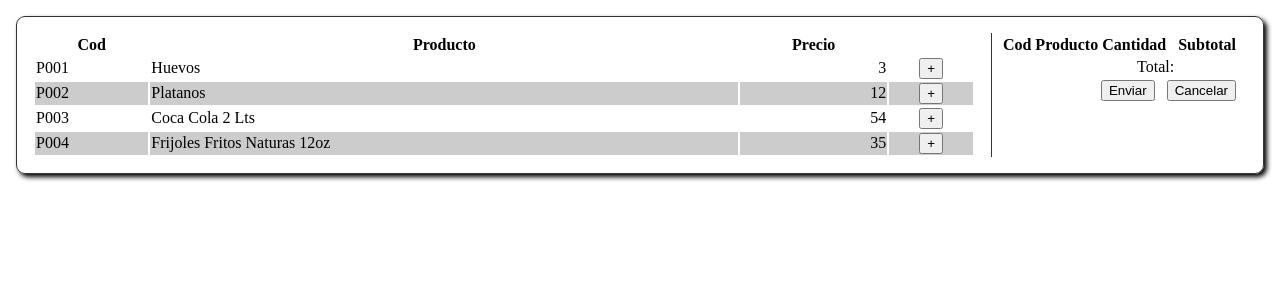
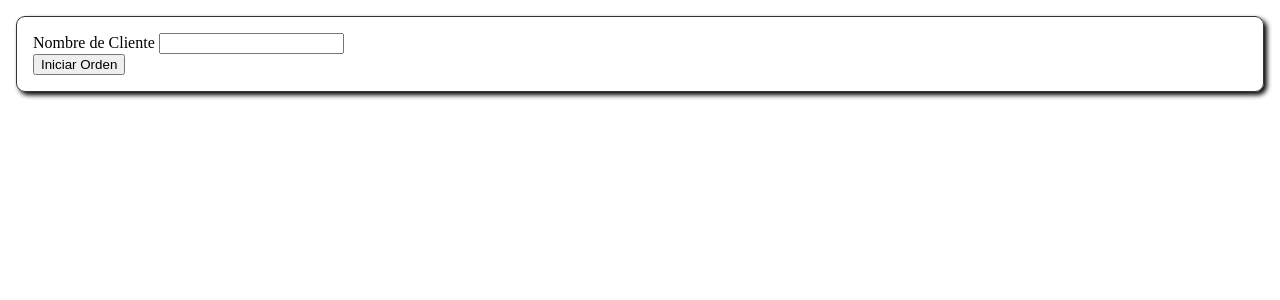
Before and after one commit to obetancourthunicah/nw_202502, a PHP site: page /client.php in a window 1280 px wide. Shown: the part 98-398 px from the top of the page. Run offline with PHP 8.4, Linux system fonts and the light colour scheme.

Commit message:
clase 20250526

```diff
--- a/mitrucha/client.php
+++ b/mitrucha/client.php
@@ -1,15 +1,23 @@
 <?php
 require_once "lib/libreria.php";
-$catalogo = obtenerCatalogo($truchaStore);
+$catalogo = obtenerInventario($truchaStore);
+$numOrdenActiva = obtenerNumOrdenActiva();
 $orden = null;
 
 
-/*
-        include
-        include_once
-        require
-        require_once
-    */
+if (isset($_POST["btnNuevaOrden"])) {
+    $nombre = $_POST["nombre"];
+    $orden = crearOrden($nombre, $truchaStore);
+    setNumOrdenActiva($orden["codigo"]);
+    $numOrdenActiva = $orden["codigo"];
+}
+if (isset($_POST["btnAddProduct"])) {
+    $producto = $_POST["codigo"];
+    if ($_POST["numorden"] === $numOrdenActiva) {
+        agregarProductoAOrden($producto, 1, $numOrdenActiva, $truchaStore);
+    }
+    $orden = obtenerOrdenPorCodigo($numOrdenActiva, $truchaStore);
+}
 
 ?>
 <!DOCTYPE html>
@@ -37,6 +45,7 @@ $orden = null;
     </header>
     <main>
         <section>
+            <?php if ($numOrdenActiva) { ?>
                 <div class="productos">
                     <table>
                         <thead>
@@ -56,6 +65,7 @@ $orden = null;
                                     <td class="center">
                                         <form action="client.php" method="post">
                                             <input type="hidden" value="<?php echo $producto["codigo"]; ?>" name="codigo" />
+                                            <input type="hidden" value="<?php echo $numOrdenActiva; ?>" name="numorden" />
                                             <button type="submit" name="btnAddProduct">+</button>
                                         </form>
                                     </td>
@@ -87,6 +97,7 @@ $orden = null;
                                                 <input type="hidden"
                                                     value="<?php echo $producto["codigo"]; ?>"
                                                     name="codigo" />
+                                                <input type="hidden" value="<?php echo $numOrdenActiva; ?>" name="numorden" />
                                                 <button type="submit"
                                                     name="btnAddProduct">+</button>
                                                 &nbsp;
@@ -95,7 +106,7 @@ $orden = null;
                                             </form>
                                         </td>
                                         <td class="right">
-                                        <?php echo ($producto["cantidad"] * $producto["precio"]); ?>
+                                            <?php echo ($producto["subtotal"]); ?>
                                         </td>
                                     </tr>
                             <?php }
@@ -125,6 +136,16 @@ $orden = null;
                         </tfoot>
                     </table>
                 </div>
+            <?php } else { // if $numOrdenActiva
+            ?>
+                <form action="client.php" method="post">
+                    <label for="nombre">Nombre de Cliente</label>
+                    <input type="text" name="nombre" id="nombre" placehold="Nombre del Cliente" />
+                    <br />
+                    <button type="submit" name="btnNuevaOrden">Iniciar Orden</button>
+                </form>
+            <?php }  // if $numOrdenActiva
+            ?>
         </section>
     </main>
     <footer>
--- a/mitrucha/lib/ordenes.php
+++ b/mitrucha/lib/ordenes.php
@@ -6,6 +6,8 @@ include_once
 require
 require_once
 */
+session_start();
+
 require_once "libreria.php";
 
 function crearOrden($nombre, &$store)
@@ -21,6 +23,7 @@ function crearOrden($nombre, &$store)
     ];
     $ordenes[] = $orden;
     guardarOrdenesAPersistencia($ordenes, $store);
+    return $orden;
 }
 
 function obtenerOrdenesDePersistencia(&$store)
@@ -57,22 +60,6 @@ function actualizarOrden($updOrden, &$store)
     guardarOrdenesAPersistencia($newOrdenes, $store);
 }
 
-function obtenerInventario(&$store)
-{
-    return obtenerDePersistencia("inventario", $store);
-}
-
-function obtenerProductoDeInventario($cod, &$store)
-{
-    $productos = obtenerInventario($store);
-    foreach ($productos as $producto) {
-        if ($producto["codigo"] === $cod) {
-            return $producto;
-        }
-    }
-    return null;
-}
-
 function agregarProductoAOrden($codigo, $cantidad, $numOrden, &$store)
 {
     $producto = obtenerProductoDeInventario($codigo, $store);
@@ -84,4 +71,17 @@ function agregarProductoAOrden($codigo, $cantidad, $numOrden, &$store)
     actualizarOrden($orden, $store);
 }
 
+function obtenerNumOrdenActiva()
+{
+    if (isset($_SESSION["ordenActiva"])) {
+        return $_SESSION["ordenActiva"];
+    }
+    return null;
+}
+
+function setNumOrdenActiva($numOrden)
+{
+    $_SESSION["ordenActiva"] = $numOrden;
+}
+
 function finalizarOrden($numOrden, &$store) {}
--- a/mitrucha/lib/productos.php
+++ b/mitrucha/lib/productos.php
@@ -30,7 +30,7 @@ function iniciarCatalogo()
 }
 
 
-function obtenerCatalogo(&$store)
+function obtenerInventario(&$store)
 {
     $catalogo = obtenerDePersistencia("inventario", $store);
     if ($catalogo === null) {
@@ -39,3 +39,14 @@ function obtenerCatalogo(&$store)
     }
     return $catalogo;
 }
+
+function obtenerProductoDeInventario($cod, &$store)
+{
+    $productos = obtenerInventario($store);
+    foreach ($productos as $producto) {
+        if ($producto["codigo"] === $cod) {
+            return $producto;
+        }
+    }
+    return null;
+}
--- a/mitrucha/truchaStore.json
+++ b/mitrucha/truchaStore.json
@@ -27,17 +27,27 @@
     ],
     "ordenes": [
         {
-            "codigo": "1747881315",
-            "nombreCliente": "Orlando Betancourth",
-            "productos": [],
-            "total": 0,
-            "estado": "Abierto"
-        },
-        {
-            "codigo": "1747881340",
-            "nombreCliente": "Orlando Betancourth",
-            "productos": [],
-            "total": 0,
+            "codigo": "1748313951",
+            "nombreCliente": "Orlando",
+            "productos": [
+                {
+                    "codigo": "P002",
+                    "descripcion": "Platanos",
+                    "precio": 12,
+                    "stock": 100,
+                    "cantidad": 1,
+                    "subtotal": 12
+                },
+                {
+                    "codigo": "P002",
+                    "descripcion": "Platanos",
+                    "precio": 12,
+                    "stock": 100,
+                    "cantidad": 1,
+                    "subtotal": 12
+                }
+            ],
+            "total": 24,
             "estado": "Abierto"
         }
     ]
```
Lines whose indentation alone changed are shown as unchanged.
